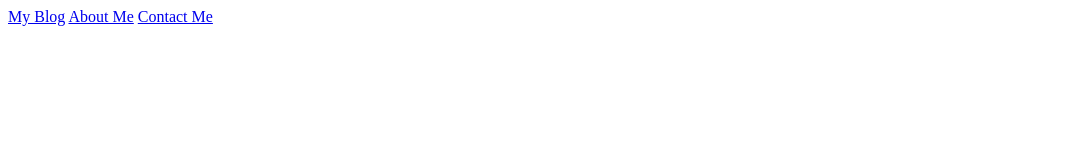
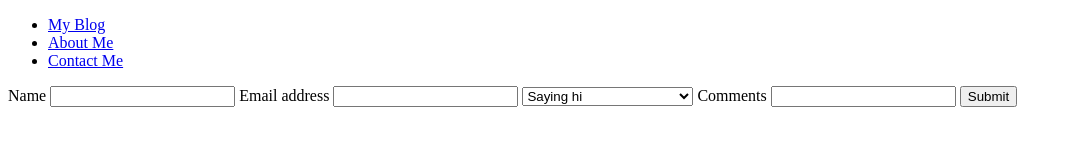
Before and after one commit to TophatController917/mi349_blog, a plain HTML site: page contact.html in a window 1280 px wide. Shown: the whole page, without its empty margins (0-1072 px from the left). Drawn offline with Linux system fonts and the light colour scheme.

Commit message:
made forms

```diff
--- a/contact.html
+++ b/contact.html
@@ -6,11 +6,31 @@
     <title>Document</title>
 </head>
 <body>
-    <article>
-        <a href="/index.html">My Blog</a>
-        <a href="/about.html">About Me</a>
-        <a href="/contact.html">Contact Me</a>
-    </article>
-
+    <nav>
+        <ul>
+            <li><a href="/index.html">My Blog</a></li>
+            <li><a href="/about.html">About Me</a></li>
+            <li><a href="/contact.html">Contact Me</a></li>
+        </ul>
+    </nav>
+    <section>
+        <form>
+            <label>Name
+                <input type="text">
+            </label>
+            <label>Email address
+                <input type="text">
+            </label>
+            <select name="Reason for contact" id="contact-select">
+                <option value="say-hi">Saying hi</option>
+                <option value="look-for-contract">Looking for a contractor</option>
+                <option value="interest-interview">Interested in an interview</option>
+            </select>
+            <label>Comments
+                <input type="text">
+            </label>
+            <button>Submit</button>
+        </form>
+    </section>
 </body>
 </html>
```
Also changed, not shown: about.html (+7 -5 lines), index.html (+25 -8 lines).
